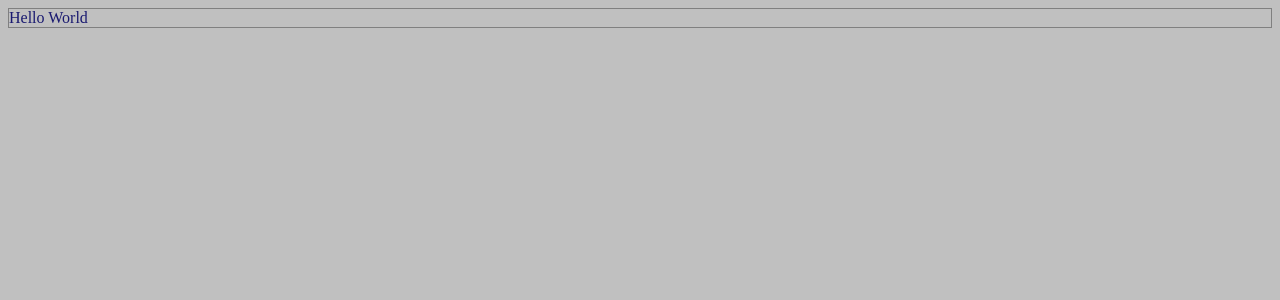
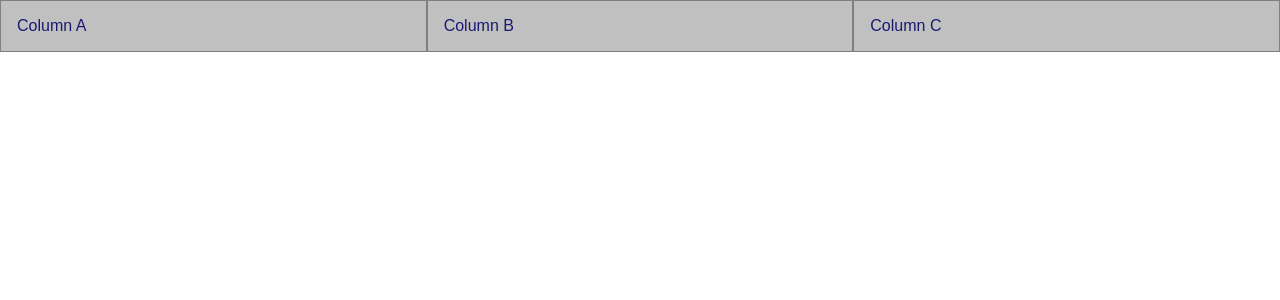
Before and after one commit to TroyHisted/outlook, a React app: page / in a window 1280 px wide. Shown: the top 300 px of the page. Built offline with nearby package versions, Linux system fonts and the light colour scheme; the HTML template or start-up script is replaced by a standard one.

Commit message:
Adding Pure CSS library

```diff
--- a/package.json
+++ b/package.json
@@ -41,6 +41,7 @@
   },
   "dependencies": {
     "react": "^18.2.0",
-    "react-dom": "^18.2.0"
+    "react-dom": "^18.2.0",
+    "purecss": "^3.0.0"
   }
 }
--- a/src/index.tsx
+++ b/src/index.tsx
@@ -1,9 +1,28 @@
 import React from 'react';
 import { createRoot } from 'react-dom/client';
+import 'purecss/build/pure.css'
 import './style.css';
 
 function App() {
-  return <div>Hello World</div>;
+	return (
+		<div className="pure-g">
+			<div className="pure-u-1-3">
+				<div className='box'>
+					Column A
+				</div>
+			</div>
+			<div className="pure-u-1-3">
+				<div className='box'>
+					Column B
+				</div>
+			</div>
+			<div className="pure-u-1-3">
+				<div className='box'>
+					Column C
+				</div>
+			</div>
+		</div>
+	);
 }
 
 const root = createRoot(document.body);
--- a/src/style.css
+++ b/src/style.css
@@ -4,11 +4,9 @@
     --border: gray;
 }
 
-body {
+.box {
+    padding: 1rem;
     color: var(--font);
     background-color: var(--background);
-}
-
-body div {
     border: 1px solid var(--border);
 }
```
Also changed, not shown: 1 other file (tests, documents, lock files or other folders).
